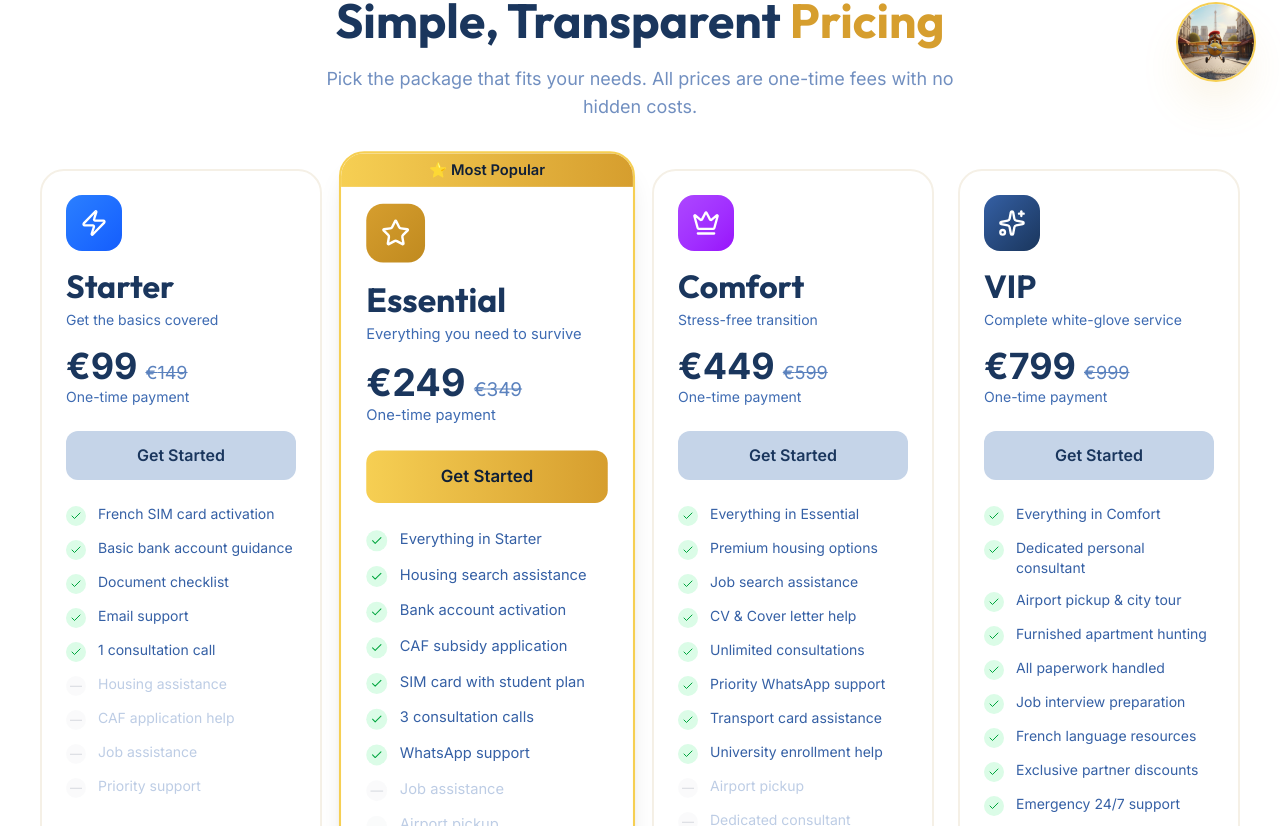
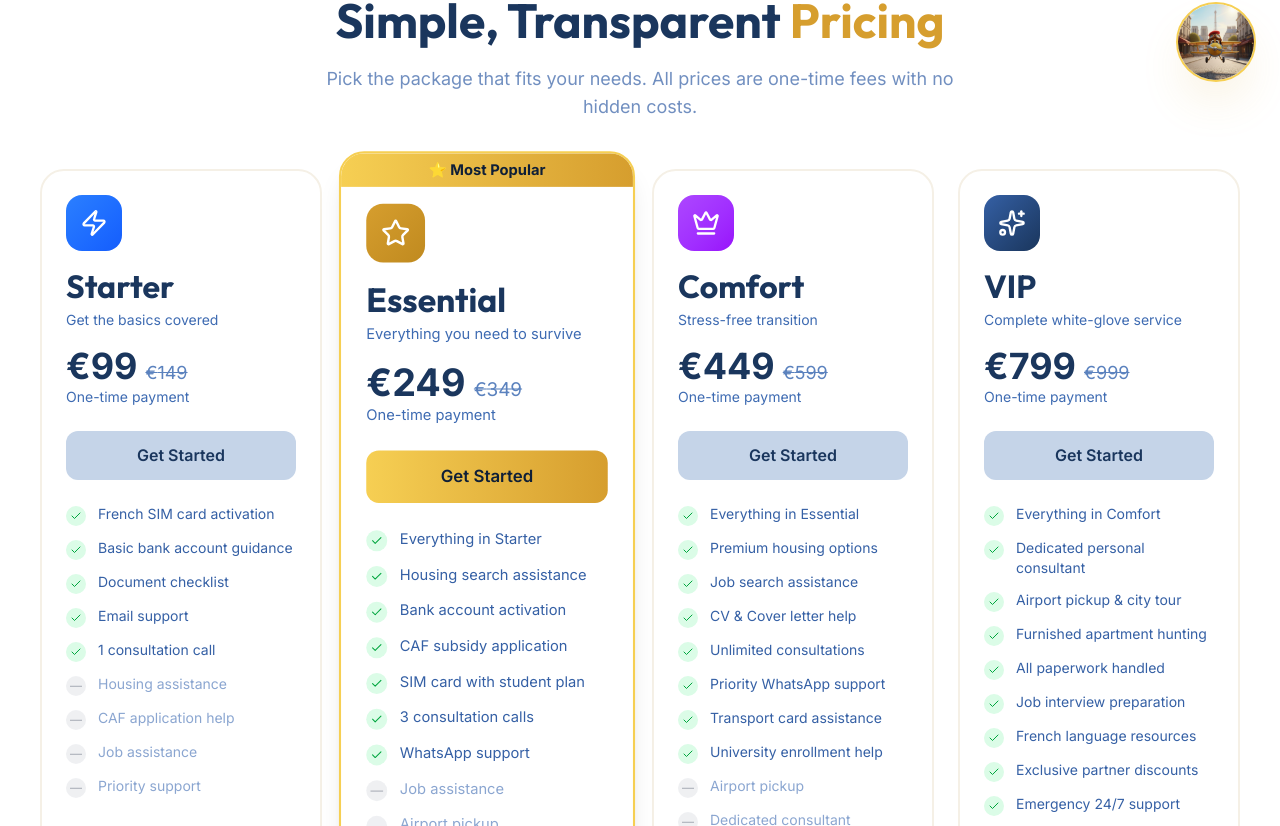
Before and after one commit to liablemohan/studyNest3.0, a Next.js app: page /services in a window 1280 px wide. Shown: the part 694-1520 px from the top of the page. Built offline with nearby package versions, Linux system fonts and the light colour scheme.

Commit message:
fix: Improve WCAG contrast across hero, pricing, founders, and partners

```diff
--- a/src/app/globals.css
+++ b/src/app/globals.css
@@ -47,7 +47,8 @@
   --secondary-foreground: var(--navy-900);
   --accent: var(--gold-400);
   --muted: var(--beige-200);
-  --muted-foreground: var(--navy-600);
+  --muted-foreground: #475569;
+  /* slate-600 for better contrast */
   --card: #ffffff;
   --card-foreground: var(--navy-700);
   --border: var(--beige-300);
@@ -138,7 +139,12 @@ body {
 }
 
 /* Typography */
-h1, h2, h3, h4, h5, h6 {
+h1,
+h2,
+h3,
+h4,
+h5,
+h6 {
   font-family: var(--font-display);
   font-weight: 700;
   line-height: 1.2;
@@ -257,18 +263,24 @@ h3 {
 
 /* Animations */
 @keyframes float {
-  0%, 100% {
+
+  0%,
+  100% {
     transform: translateY(0);
   }
+
   50% {
     transform: translateY(-10px);
   }
 }
 
 @keyframes pulse-glow {
-  0%, 100% {
+
+  0%,
+  100% {
     box-shadow: 0 0 20px rgba(214, 158, 46, 0.4);
   }
+
   50% {
     box-shadow: 0 0 40px rgba(214, 158, 46, 0.6);
   }
@@ -278,6 +290,7 @@ h3 {
   0% {
     background-position: -200% 0;
   }
+
   100% {
     background-position: 200% 0;
   }
--- a/src/components/about/Founders.tsx
+++ b/src/components/about/Founders.tsx
@@ -92,7 +92,7 @@ export default function Founders() {
 
                             <div className="p-6">
                                 <h3 className="text-xl font-bold text-navy-700">{founder.name}</h3>
-                                <p className="text-gold-600 font-medium mb-4">{founder.role}</p>
+                                <p className="text-amber-800 font-semibold mb-4">{founder.role}</p>
                                 <p className="text-navy-600/70 text-sm leading-relaxed mb-6">
                                     {founder.bio}
                                 </p>
--- a/src/components/hero/HeroScene.tsx
+++ b/src/components/hero/HeroScene.tsx
@@ -627,11 +627,11 @@ export default function HeroScene() {
                     transition={{ duration: 0.8, delay: 0.3 }}
                     className="text-center px-4"
                 >
-                    <h1 className="text-5xl md:text-7xl font-bold text-white mb-6 font-display drop-shadow-2xl">
+                    <h1 className="text-5xl md:text-7xl font-bold text-white mb-6 font-display" style={{ textShadow: '0 4px 20px rgba(0,0,0,0.8), 0 2px 10px rgba(0,0,0,0.6)' }}>
                         Your Parisian
-                        <span className="block text-gold-400 drop-shadow-lg">Adventure Awaits</span>
+                        <span className="block text-gold-400" style={{ textShadow: '0 4px 20px rgba(0,0,0,0.8)' }}>Adventure Awaits</span>
                     </h1>
-                    <p className="text-xl md:text-2xl text-beige-200 max-w-2xl mx-auto mb-10 drop-shadow-md">
+                    <p className="text-xl md:text-2xl text-white/90 max-w-2xl mx-auto mb-10" style={{ textShadow: '0 2px 12px rgba(0,0,0,0.7)' }}>
                         Navigate your student journey with Pierre as your guide through housing,
                         banking, and everything in between.
                     </p>
@@ -644,7 +644,8 @@ export default function HeroScene() {
                         </Link>
                         <Link
                             href="/about"
-                            className="btn btn-outline border-white text-white hover:bg-white hover:text-navy-700 text-lg px-8 py-4"
+                            className="btn border-2 border-white text-white hover:bg-white hover:text-navy-700 text-lg px-8 py-4"
+                            style={{ textShadow: '0 1px 3px rgba(0,0,0,0.5)' }}
                         >
                             Our Story
                         </Link>
--- a/src/components/partners/PartnerShowcase.tsx
+++ b/src/components/partners/PartnerShowcase.tsx
@@ -152,8 +152,8 @@ export default function PartnerShowcase() {
                             key={category}
                             onClick={() => setSelectedCategory(category)}
                             className={`px-5 py-2 rounded-full font-medium transition-all ${selectedCategory === category
-                                    ? 'bg-navy-700 text-white'
-                                    : 'bg-beige-100 text-navy-600 hover:bg-beige-200'
+                                ? 'bg-navy-700 text-white'
+                                : 'bg-beige-100 text-navy-600 hover:bg-beige-200'
                                 }`}
                         >
                             {category}
@@ -205,7 +205,7 @@ export default function PartnerShowcase() {
                                     <h4 className="text-xl font-bold text-navy-700 mb-2">{partner.name}</h4>
                                     <p className="text-navy-600/70 text-sm mb-4">{partner.description}</p>
 
-                                    <div className="flex items-center gap-2 text-gold-600 font-medium text-sm">
+                                    <div className="flex items-center gap-2 text-navy-700 font-semibold text-sm">
                                         Learn more <ChevronRight className="w-4 h-4" />
                                     </div>
                                 </div>
--- a/src/components/services/PackageCards.tsx
+++ b/src/components/services/PackageCards.tsx
@@ -168,7 +168,7 @@ export default function PackageCards() {
                             {/* Popular badge */}
                             {pkg.popular && (
                                 <div className="absolute top-0 left-0 right-0 bg-gradient-to-r from-gold-400 to-gold-500
-                              text-navy-900 text-center py-1.5 text-sm font-semibold">
+                              text-navy-900 text-center py-1.5 text-sm font-bold">
                                     ⭐ Most Popular
                                 </div>
                             )}
@@ -216,11 +216,11 @@ export default function PackageCards() {
                                         </div>
                                     ))}
                                     {pkg.notIncluded.map((feature) => (
-                                        <div key={feature} className="flex items-start gap-3 opacity-40">
-                                            <div className="w-5 h-5 rounded-full bg-gray-100 flex items-center justify-center flex-shrink-0 mt-0.5">
-                                                <span className="text-xs text-gray-400">—</span>
+                                        <div key={feature} className="flex items-start gap-3 opacity-60">
+                                            <div className="w-5 h-5 rounded-full bg-gray-200 flex items-center justify-center flex-shrink-0 mt-0.5">
+                                                <span className="text-xs text-gray-500">—</span>
                                             </div>
-                                            <span className="text-sm text-navy-400">{feature}</span>
+                                            <span className="text-sm text-navy-500">{feature}</span>
                                         </div>
                                     ))}
                                 </div>
```
